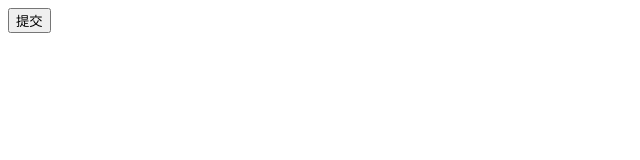
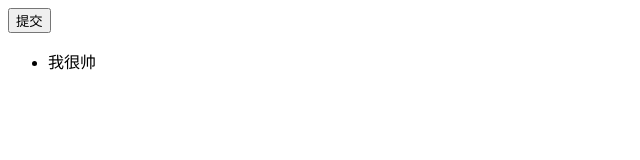
Before and after one commit to cjm123456/UserGit, a plain HTML site: page index.html in a window 1280 px wide. Shown: the full height of the page, 0-640 px from the left. Drawn offline with Linux system fonts and the light colour scheme.

Commit message:
添加了头部标签

```diff
--- a/index.html
+++ b/index.html
@@ -8,5 +8,10 @@
 </head>
 <body>
     <button>提交</button>
+    <header>
+        <ul>
+            <li>我很帅</li>
+        </ul>
+    </header>
 </body>
 </html>
```
